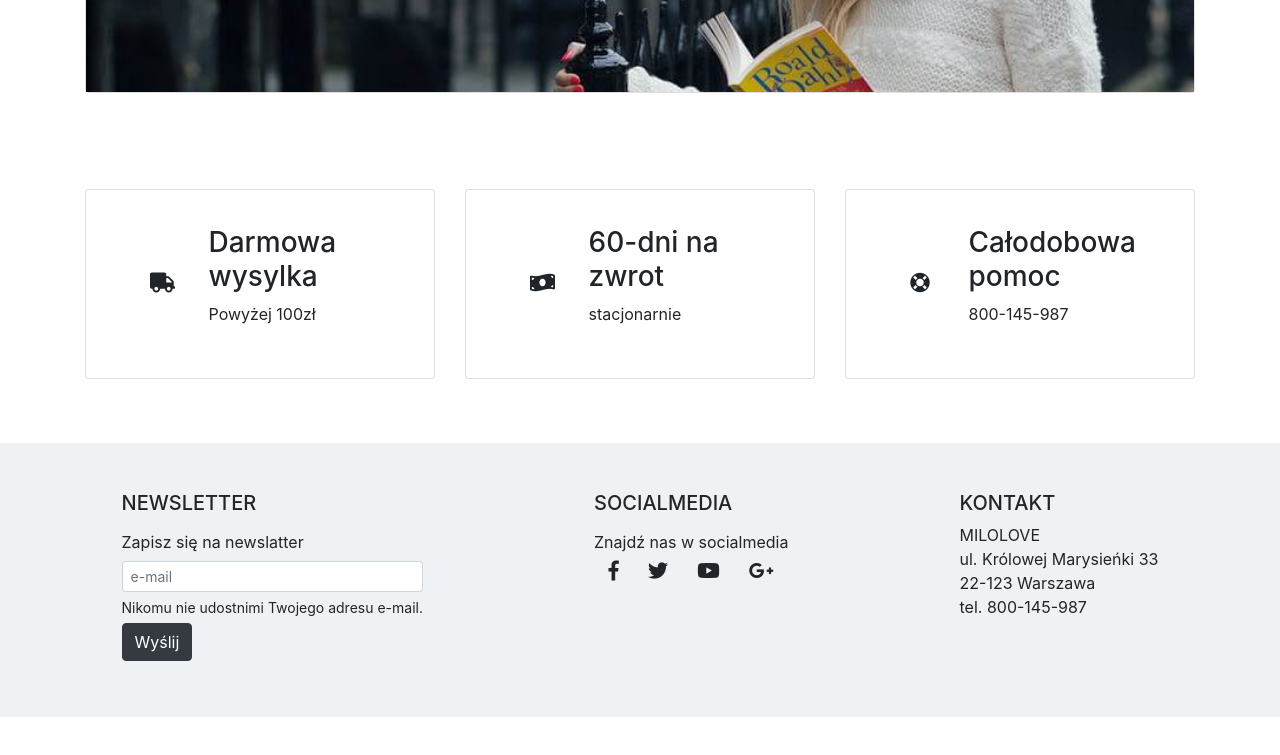
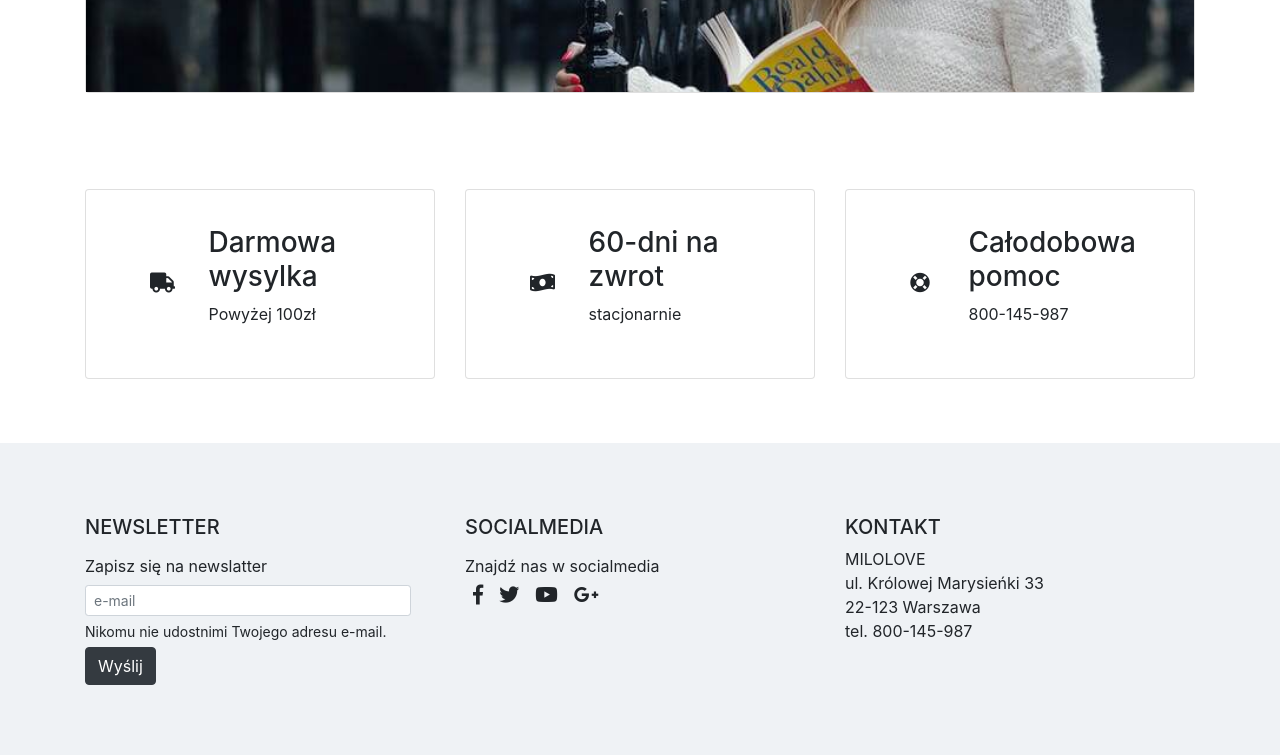
Before and after one commit to OllaWilk/bootstrap-home-page-shop, a website: page index.html in a window 1280 px wide. Shown: the part 1977-2732 px from the top of the page. Before the commit the page ends 2694 px from the top, so only its background shows below. Drawn offline with nearby package versions, Linux system fonts and the light colour scheme.

Commit message:
add collumn grid in small rew in newslater/socialledia/kontakt

```diff
--- a/index.html
+++ b/index.html
@@ -252,8 +252,9 @@
     </section>
     <!-- newslatter -->
     <section class="newsletter p-5" style="background: #eff2f5;">
-        <div class="container-newsletter">
-            <div class="d-flex justify-content-around">
+        <div class="container">
+            <div class="row">
+                <div class="col-md-4 col-sm-12 my-4 ">
                     <div class="col-sm-lg-4 pr-4">
                         <div clas="card m-3">
                             <form>
@@ -265,22 +266,25 @@
                                     Nikomu nie udostnimi Twojego adresu e-mail.
                                 </p>
                                 <button type="submit" class="btn btn-dark mb-2">Wyślij</button>
-
                             </form>
                         </div>
                     </div>
+                </div>
+                <div class="col-md-4 col-sm-12 my-4">
                     <div class="col-sm-lg-4 pr-4 ">
                         <div clas="card m-3 ">
                             <h5>SOCIALMEDIA</h5>
                             <label class=" col-form-label">Znajdź nas w socialmedia</label>
-                        <div class="d-flex justify-content-around" style="font-size: 20px;">
-                            <i class="fab fa-facebook-f "></i>
-                            <i class="fab fa-twitter"></i>
-                            <i class="fab fa-youtube"></i>
-                            <i class="fab fa-google-plus-g"></i>
+                            <div class="d-flex" style="font-size: 20px;">
+                                <i class="fab fa-facebook-f  px-2"></i>
+                                <i class="fab fa-twitter  px-2"></i>
+                                <i class="fab fa-youtube  px-2"></i>
+                                <i class="fab fa-google-plus-g  px-2"></i>
                             </div>
                         </div>
                     </div>
+                </div>
+                <div class="col-md-4 col-sm-12 my-4">
                     <div class="col-sm-lg-4">
                         <div clas="card m-3">
                             <h5>KONTAKT</h5>
@@ -289,6 +293,7 @@
                                 22-123 Warszawa <br>
                                 tel. 800-145-987
                             </p>
+                        </div>
                     </div>
                 </div>
             </div>
```
Lines whose indentation alone changed are shown as unchanged.
